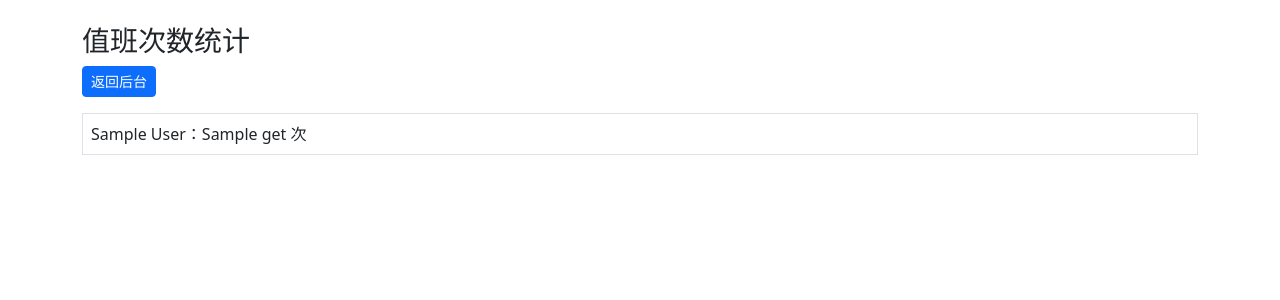
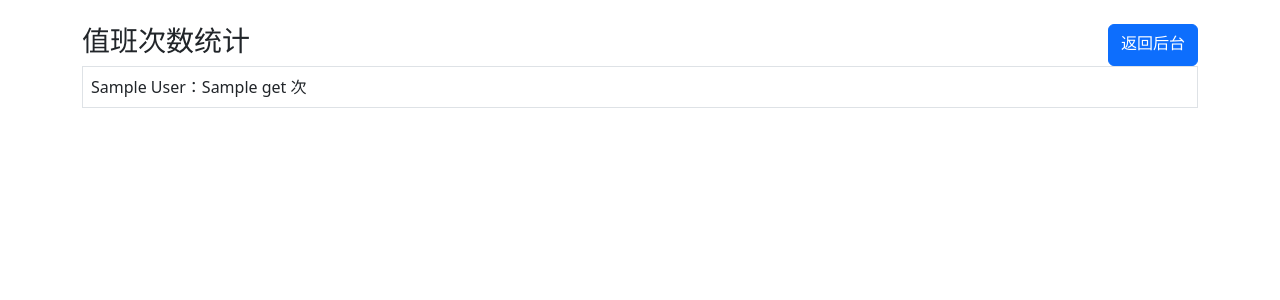
Before and after one commit to w2997148935-droid/scheduling-system, a Flask app: template templates/stats.html in a window 1280 px wide. Shown: the top 300 px of the page. Run offline with Flask 3, Linux system fonts and the light colour scheme; tables that the repository leaves empty hold one stand-in row (values such as "Sample post"); the template is opened without the code that fills it: values that come from a table or form of the project are taken from there, most other values are stand-ins (such as "Sample title", 1, 10 or a date in 2020); parts of the project's set-up code (start-up, migrations or seed data) failed here and were passed over; some libraries are stand-ins or nearby versions.

Commit message:
stats.html

```diff
--- a/templates/stats.html
+++ b/templates/stats.html
@@ -5,12 +5,13 @@
     <link href="https://cdn.jsdelivr.net/npm/bootstrap@5.3.0/dist/css/bootstrap.min.css" rel="stylesheet">
 </head>
 <body class="container mt-4">
-    <h3>值班次数统计</h3>
-    <a href="/admin" class="btn btn-sm btn-primary mb-3">返回后台</a>
-
+    <div class="d-flex justify-content-between">
+        <h3>值班次数统计</h3>
+        <a href="/admin" class="btn btn-primary">返回后台</a>
+    </div>
     {% for u in users %}
-    <div class="border p-2 mb-2">
-        {{ u.name }}：{{ user_count.get(u.id, 0) }} 次
+    <div class="p-2 border mb-2">
+        {{ u.name }}：{{ count_data.get(u.id, 0) }} 次
     </div>
     {% endfor %}
 </body>
```
